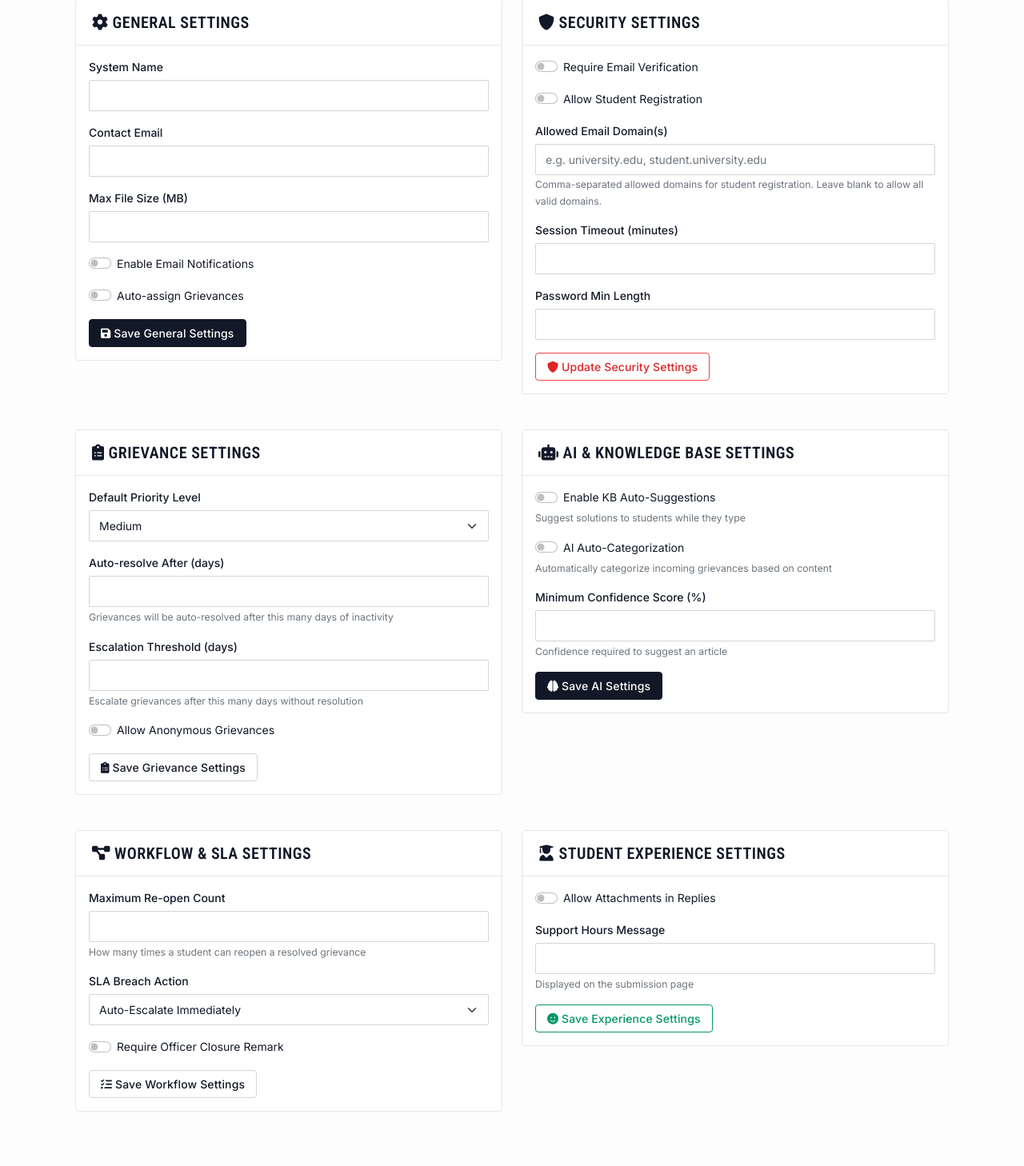
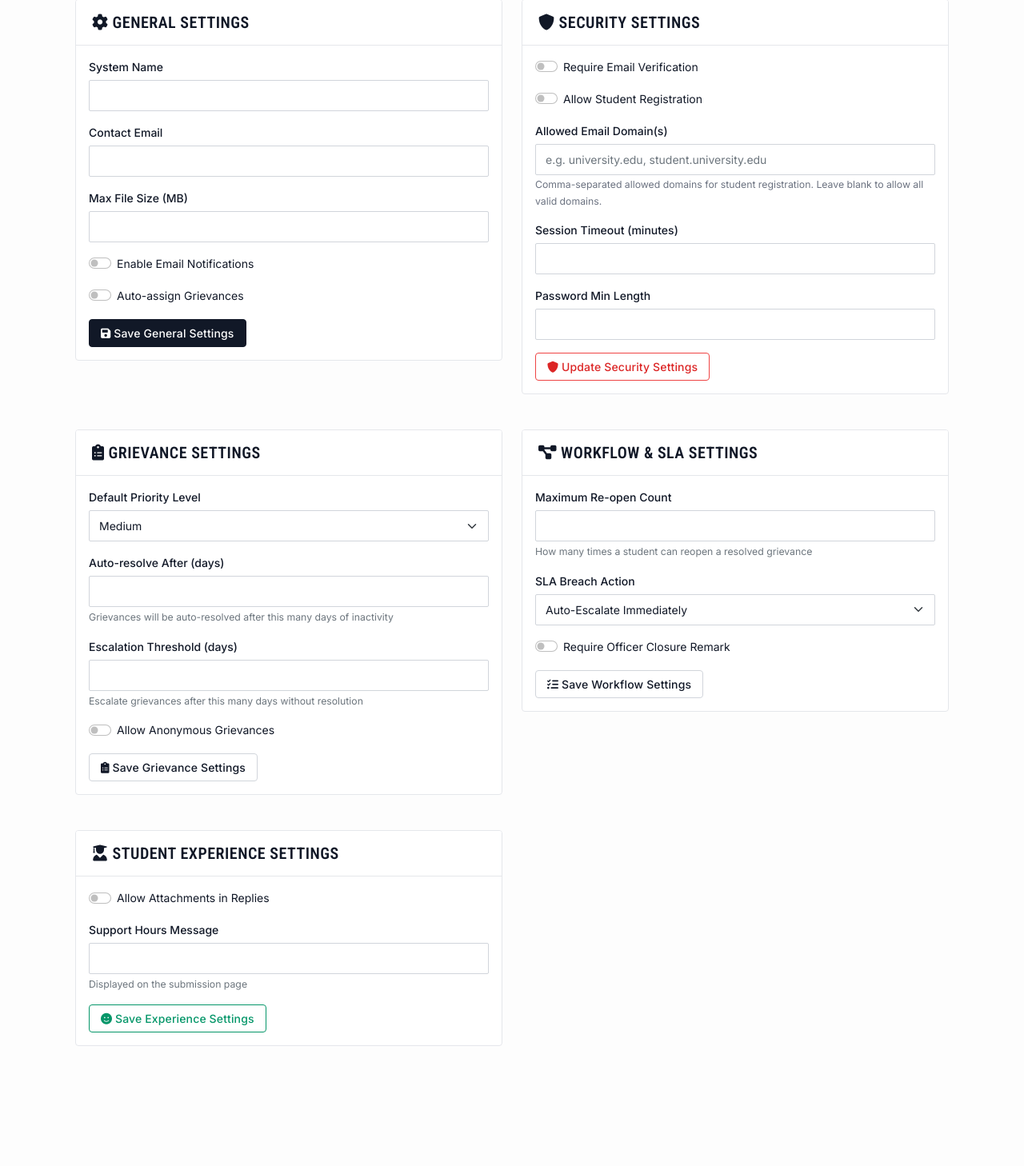
Before and after one commit to Surventurer/Student_Grievance_Management_System, a Django app: template src/templates/admin_panel/superadmin/system_settings.html in a window 1280 px wide. Shown: the part 179-1637 px from the top of the page at 80% size. After the commit the page ends 1487 px from the top, so only its background shows below. Run offline with Django 4.2, Linux system fonts and the light colour scheme; the template is opened without the code that fills it, so the values that code supplies are empty; parts of the project's set-up code (start-up, migrations or seed data) failed here and were passed over; some libraries are stand-ins or nearby versions.

Commit message:
feat: Remove AI & Knowledge Base settings from system settings

```diff
--- a/src/apps/admin_panel/models.py
+++ b/src/apps/admin_panel/models.py
@@ -36,10 +36,6 @@ class SystemSettings(models.Model):
     escalation_threshold = models.IntegerField(default=7)
     allow_anonymous = models.BooleanField(default=False)
 
-    # AI & Knowledge Base Settings
-    enable_auto_suggestions = models.BooleanField(default=True)
-    auto_categorize = models.BooleanField(default=True)
-    kb_confidence_score = models.IntegerField(default=80, help_text="Percentage 50-100")
 
     # Workflow & SLA Settings
     max_reopen_count = models.IntegerField(default=2)
--- a/src/apps/admin_panel/superadmin_views.py
+++ b/src/apps/admin_panel/superadmin_views.py
@@ -474,11 +474,6 @@ def system_settings(request):
             settings_obj.allow_anonymous = request.POST.get('allow_anonymous') == 'on'
             messages.success(request, 'Grievance settings updated successfully!')
 
-        elif form_type == 'ai_kb':
-            settings_obj.enable_auto_suggestions = request.POST.get('enable_auto_suggestions') == 'on'
-            settings_obj.auto_categorize = request.POST.get('auto_categorize') == 'on'
-            settings_obj.kb_confidence_score = int(request.POST.get('kb_confidence_score', settings_obj.kb_confidence_score))
-            messages.success(request, 'AI & Knowledge Base settings updated successfully!')
 
         elif form_type == 'workflow':
             settings_obj.max_reopen_count = int(request.POST.get('max_reopen_count', settings_obj.max_reopen_count))
--- a/src/templates/admin_panel/superadmin/system_settings.html
+++ b/src/templates/admin_panel/superadmin/system_settings.html
@@ -208,50 +208,6 @@
             </div>
         </div>
 
-        <!-- AI & Knowledge Base Settings -->
-        <div class="col-md-6 mb-4">
-            <div class="card settings-section">
-                <div class="card-header">
-                    <h5 class="mb-0"><i class="fas fa-robot"></i> AI & Knowledge Base Settings</h5>
-                </div>
-                <div class="card-body">
-                    <form method="POST" action="{% url 'admin_panel:system_settings' %}">
-                        {% csrf_token %}
-                        <input type="hidden" name="form_type" value="ai_kb">
-
-                        <div class="mb-3">
-                            <div class="form-check form-switch">
-                                <input class="form-check-input" type="checkbox" name="enable_auto_suggestions"
-                                       {% if settings.enable_auto_suggestions %}checked{% endif %}>
-                                <label class="form-check-label">Enable KB Auto-Suggestions</label>
-                            </div>
-                            <div class="form-text">Suggest solutions to students while they type</div>
-                        </div>
-
-                        <div class="mb-3">
-                            <div class="form-check form-switch">
-                                <input class="form-check-input" type="checkbox" name="auto_categorize"
-                                       {% if settings.auto_categorize %}checked{% endif %}>
-                                <label class="form-check-label">AI Auto-Categorization</label>
-                            </div>
-                            <div class="form-text">Automatically categorize incoming grievances based on content</div>
-                        </div>
-
-                        <div class="mb-3">
-                            <label class="form-label">Minimum Confidence Score (%)</label>
-                            <input type="number" class="form-control" name="kb_confidence_score"
-                                   value="{{ settings.kb_confidence_score|default_if_none:80 }}" min="50" max="100">
-                            <div class="form-text">Confidence required to suggest an article</div>
-                        </div>
-
-                        <button type="submit" class="btn btn-primary">
-                            <i class="fas fa-brain"></i> Save AI Settings
-                        </button>
-                    </form>
-                </div>
-            </div>
-        </div>
-
         <!-- Workflow & SLA Settings -->
         <div class="col-md-6 mb-4">
             <div class="card settings-section">
```
Also changed, not shown: src/apps/admin_panel/migrations/0004_remove_systemsettings_auto_categorize_and_more.py (added), src/apps/grievances/migrations/0004_alter_grievanceattachment_file.py (added).
